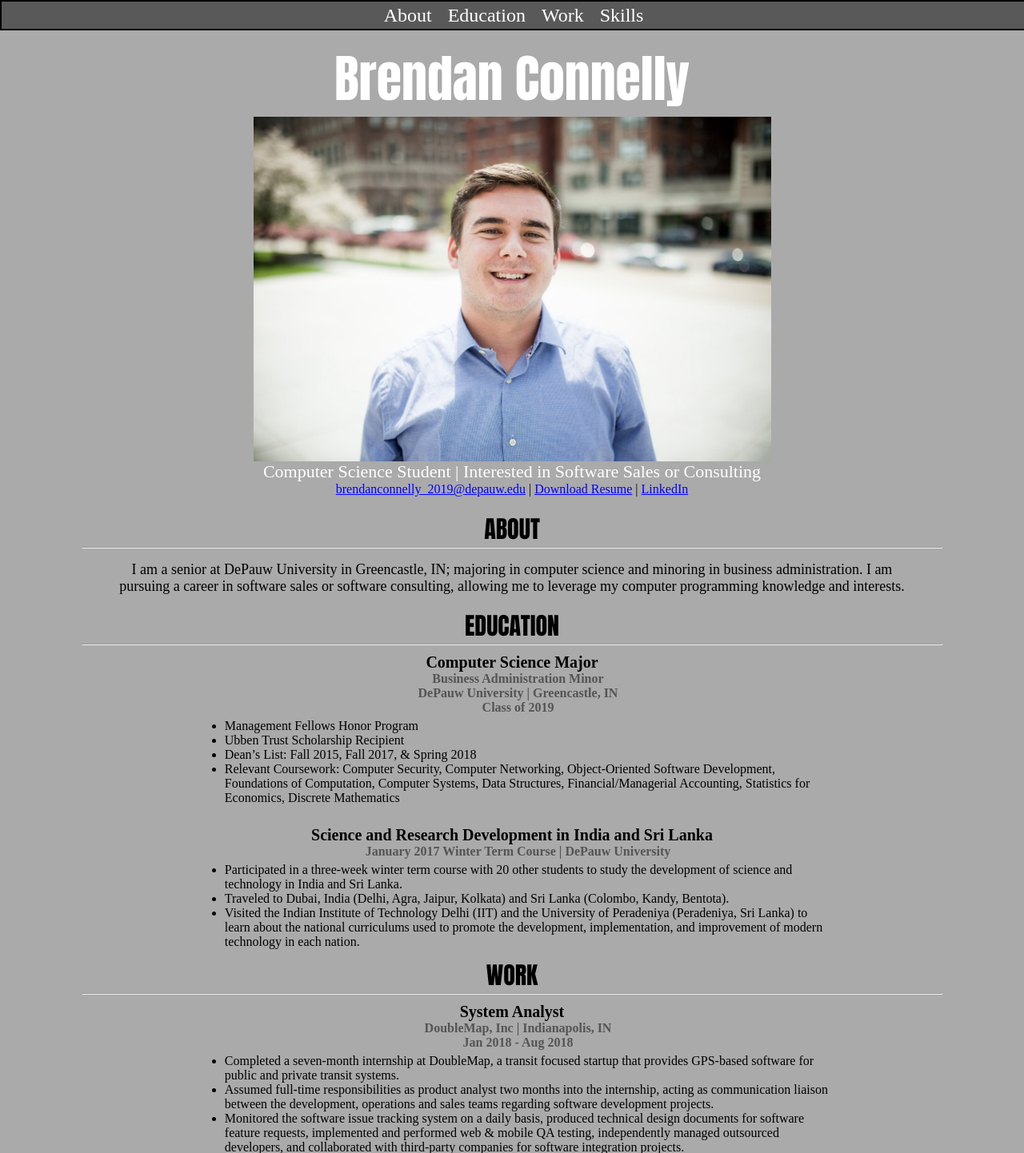
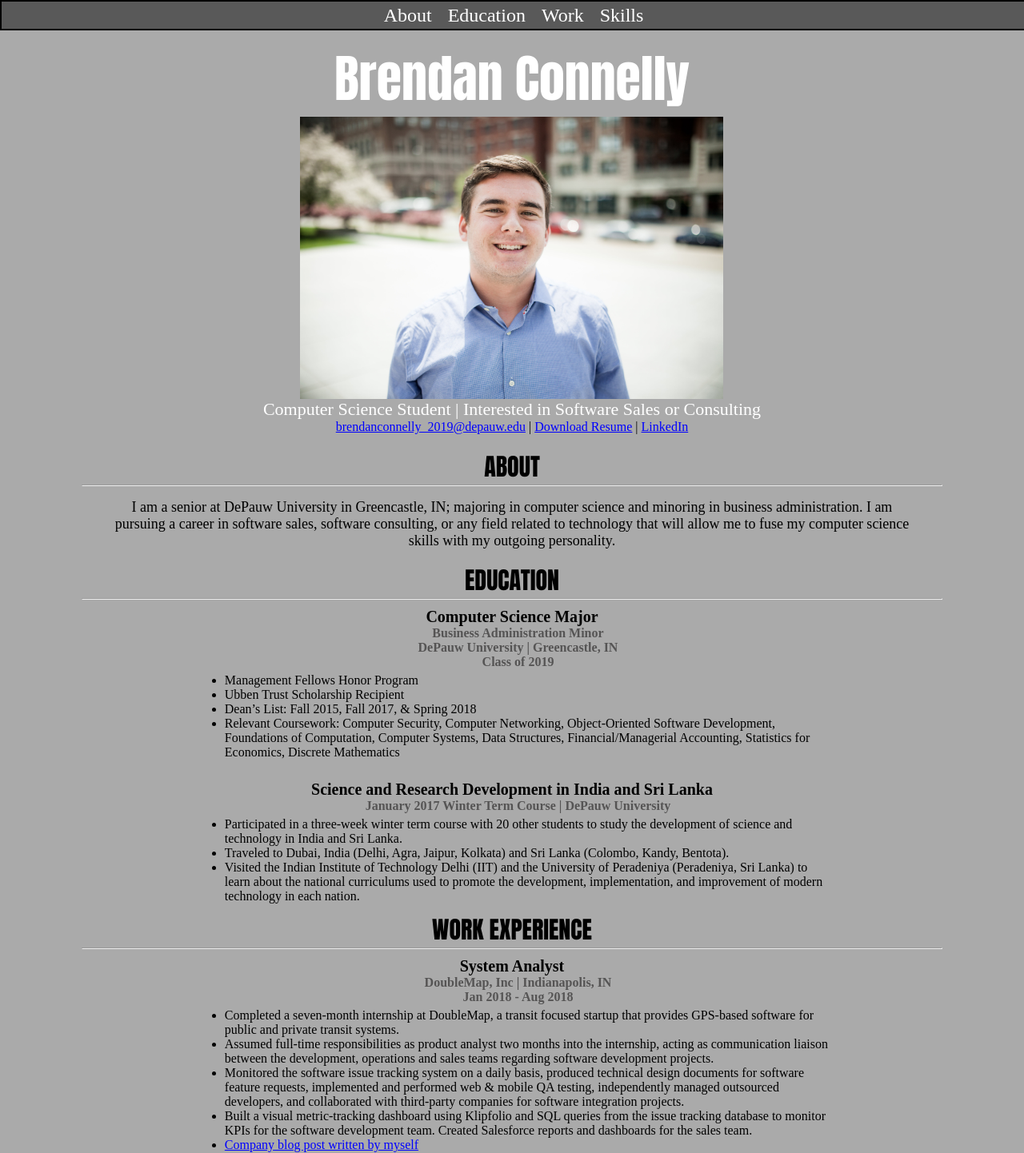
Before and after one commit to bgcon29/My_website_repo, a plain HTML site: page index.html in a window 1280 px wide. Shown: the top 1442 px of the page at 80% size. Drawn offline with Linux system fonts and the light colour scheme.

Commit message:
text changes

```diff
--- a/index.html
+++ b/index.html
@@ -63,9 +63,8 @@
                       <div id="linkeducation">  <p style="width:80%" >
                       <abouttext>  I am a senior at DePauw University
                         in Greencastle, IN; majoring in computer science and minoring in business administration.
-                        I am pursuing a career in software sales or software consulting, allowing me to leverage my
-                        computer
-                          programming knowledge and interests.</abouttext></p>
+                        I am pursuing a career in software sales, software consulting, or any field related to technology that will
+                       allow me to fuse my computer science skills with my outgoing personality.</abouttext></p>
                       </center>
                     </div>
                     <div id="education">
@@ -101,7 +100,7 @@
                 <div id="work">
                   <div id="work">
                     <center>
-                      <titlesection>WORK
+                      <titlesection>WORK EXPERIENCE
                       </titlesection>
                       <hr/>
                     </center>
--- a/main.css
+++ b/main.css
@@ -100,7 +100,7 @@ contactwords {
 
 .image {
      display: block;
-     height: 55%;
+     height: 45%;
      margin-top: -20;
      background-image: url("DMwide.JPG");
      background-repeat: no-repeat;
```
